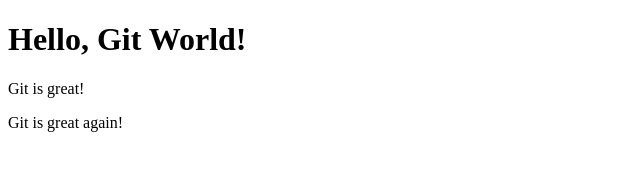
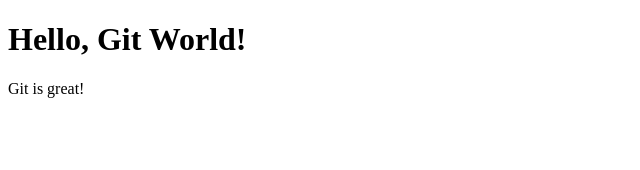
Before and after one commit to adamrozycki00/GitGithubMasterclass, a plain HTML site: page index3.html in a window 1280 px wide. Shown: the whole page, without its empty margins (0-640 px from the left). Drawn offline with Linux system fonts and the light colour scheme.

```diff
--- a/index3.html
+++ b/index3.html
@@ -8,9 +8,5 @@
             <p>Git is great!</p>
         </div>
 
-        <div>
-            <p>Git is great again!</p>
-        </div>
-
     </body>
 </html>
```
